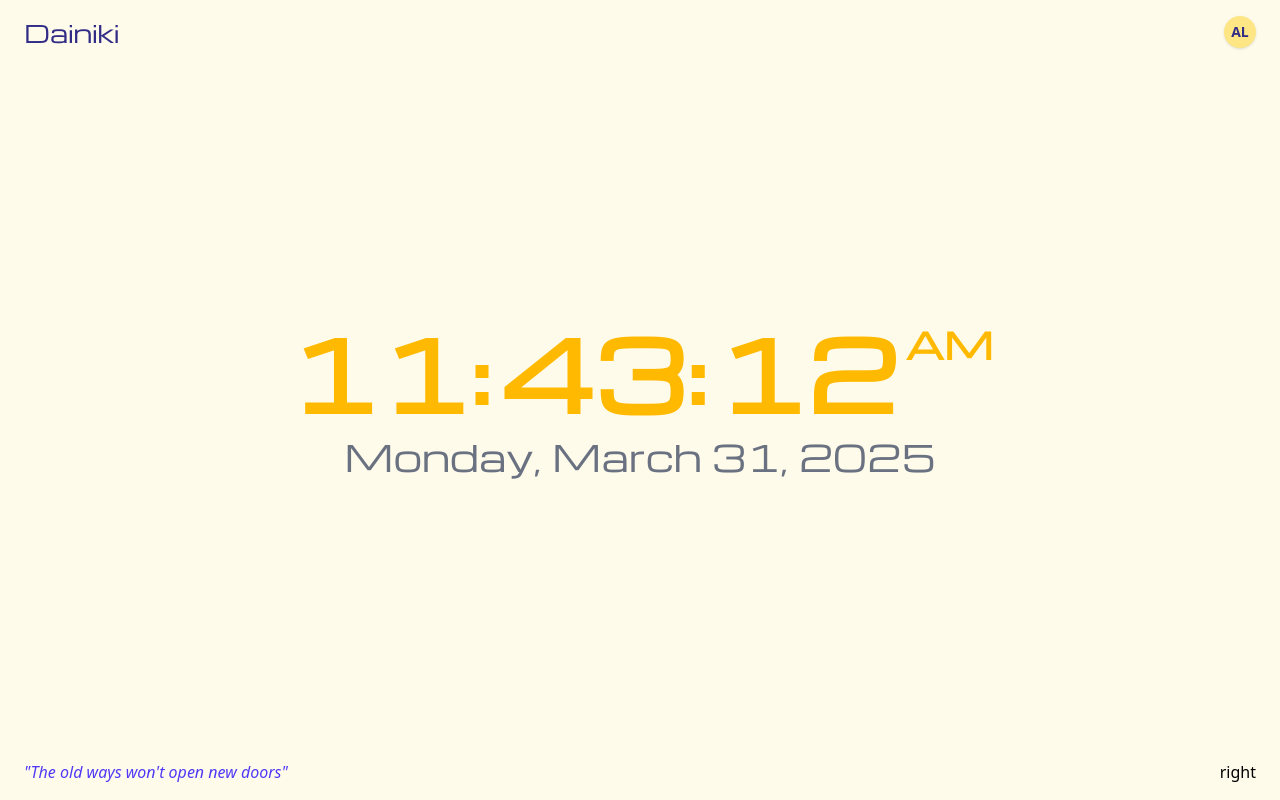
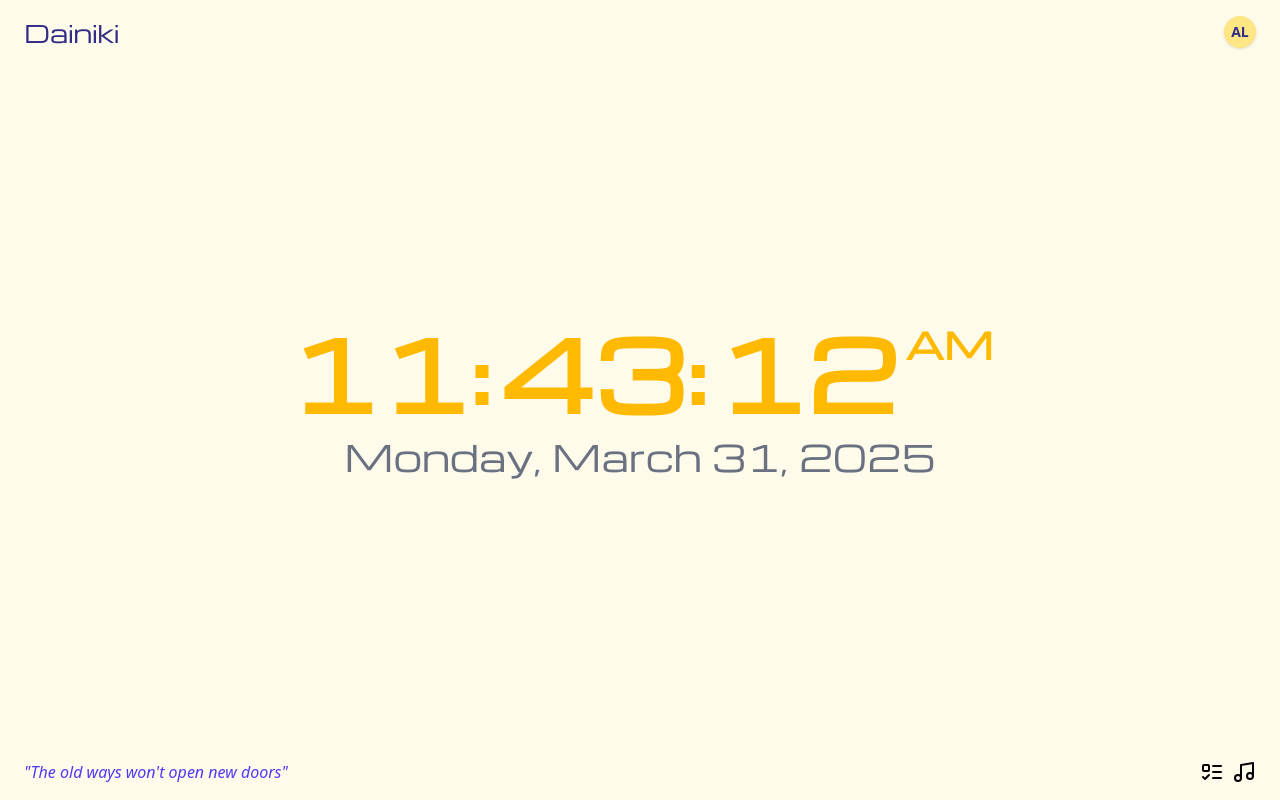
Before and after one commit to aniscript/dainiki, a React (Vite) app: page / in a window 1280 px wide. Built offline with nearby package versions, Linux system fonts and the light colour scheme.

Commit message:
add icons

```diff
--- a/package.json
+++ b/package.json
@@ -12,6 +12,7 @@
   "dependencies": {
     "@tailwindcss/vite": "^4.0.17",
     "framer-motion": "^12.6.2",
+    "lucide-react": "^0.485.0",
     "react": "^19.0.0",
     "react-dom": "^19.0.0",
     "tailwindcss": "^4.0.17"
--- a/src/components/Footer.tsx
+++ b/src/components/Footer.tsx
@@ -1,13 +1,17 @@
+import { ListTodo, Music } from "lucide-react";
 import Quotes from "./Quotes";
 
 const Footer = () => {
   return (
     <div className="absolute bottom-0 left-0">
-      <div className="flex justify-between items-stretch w-screen py-4 px-6">
+      <div className="flex justify-between items-center w-screen py-4 px-6">
         <div>
           <Quotes />
         </div>
-        <div>right</div>
+        <section className="flex gap-2">
+          <ListTodo />
+          <Music />
+        </section>
       </div>
     </div>
   );
```
Also changed, not shown: 1 other file (tests, documents, lock files or other folders).
